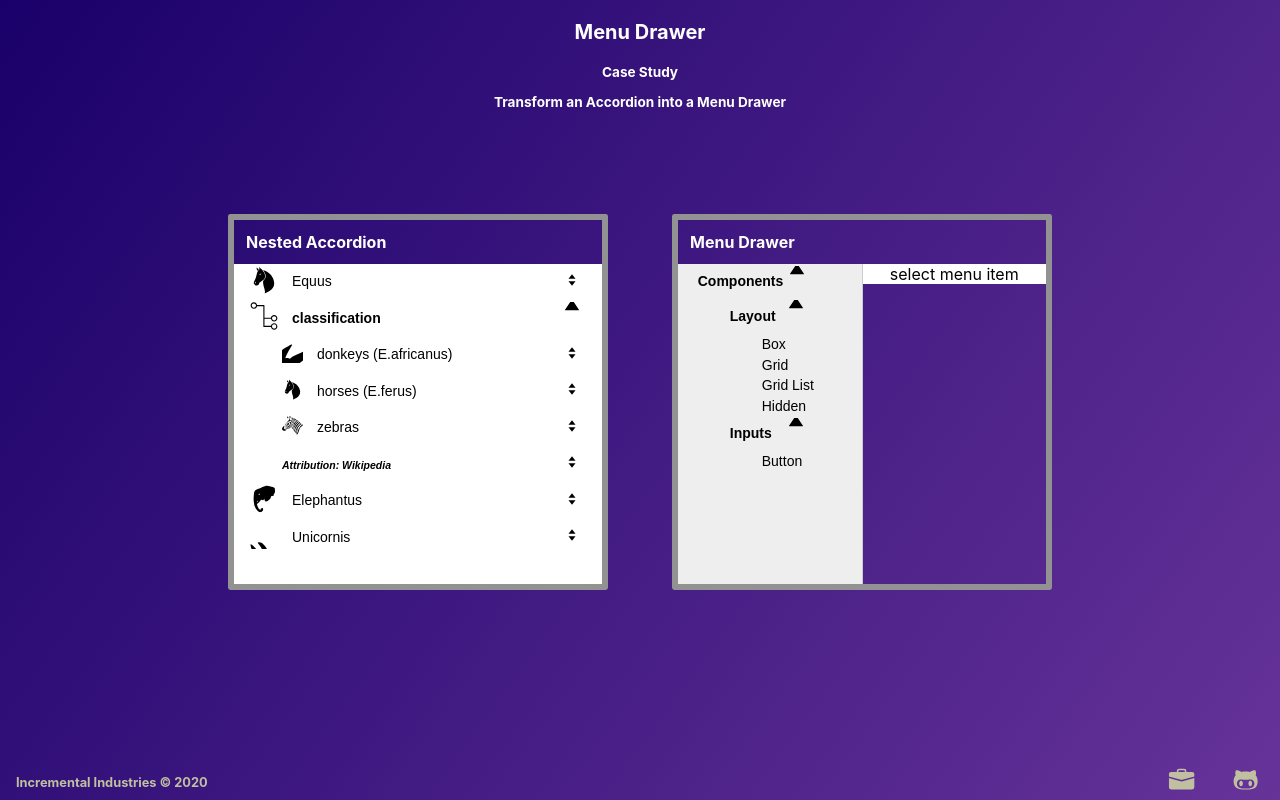
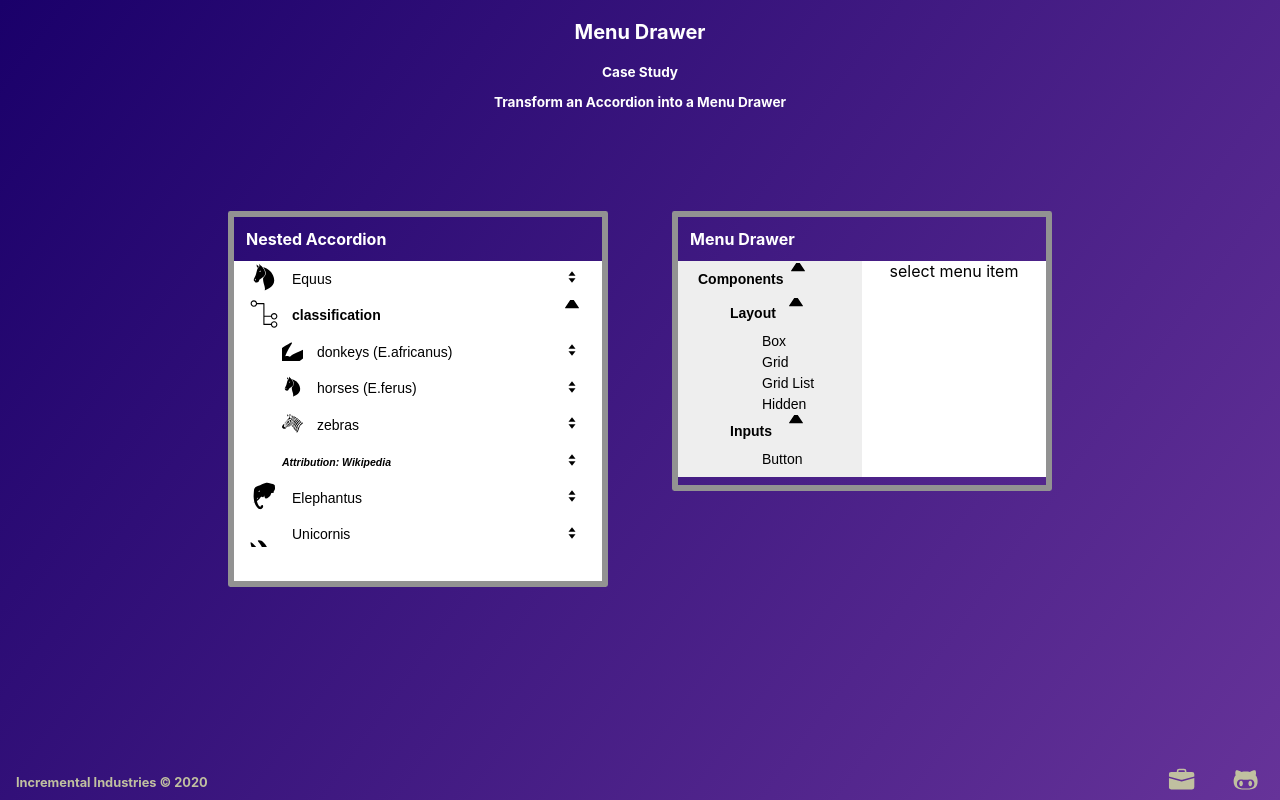
Before and after one commit to zenglenn42/menu-drawer, a React (Create React App) app: page / in a window 1280 px wide. Built offline with nearby package versions, Linux system fonts and the light colour scheme.

Commit message:
css is very old testament

```diff
--- a/src/App.css
+++ b/src/App.css
@@ -60,6 +60,7 @@
 }
 
 .article2 {
+  max-height: 100%;
   width: 23rem;
   border: 0.4em solid #929292;
   overflow: none
--- a/src/components/MenuDrawerApp/MenuDrawer.css
+++ b/src/components/MenuDrawerApp/MenuDrawer.css
@@ -2,7 +2,7 @@
   display: flex;
   min-width: 180px;
   justify-content: center;
-  min-height: 40vh;
+  min-height: 100%;
   max-height: 50vh;
   background-color: #eee;
   color: black;
@@ -10,7 +10,7 @@
   width: 100%;
   overflow: auto scroll;
   flex: 1;
-  border-right: 1px solid #ccc
+  padding-bottom: 0.5rem
 }
 
 .main {
@@ -19,21 +19,24 @@
   flex-direction: row;
   overflow: hidden scroll;
   width: 100%;
-  max-height: 100%
+  max-height: 100%;
+  padding-bottom: 0.5rem
 }
 
 .contentFrame {
   flex: 1;
   width: 100%;
   height: 100%;
+  min-height: 13rem;
   color: black;
   background-color: white;
-  overflow: auto scroll
+  overflow: auto scroll;
+  padding-bottom: 0.5rem
 }
 
 .content {
   display: flex;
   justify-content: center;
   align-items: center;
-  min-height: 100%
+  min-height: 100%;
 }
```
